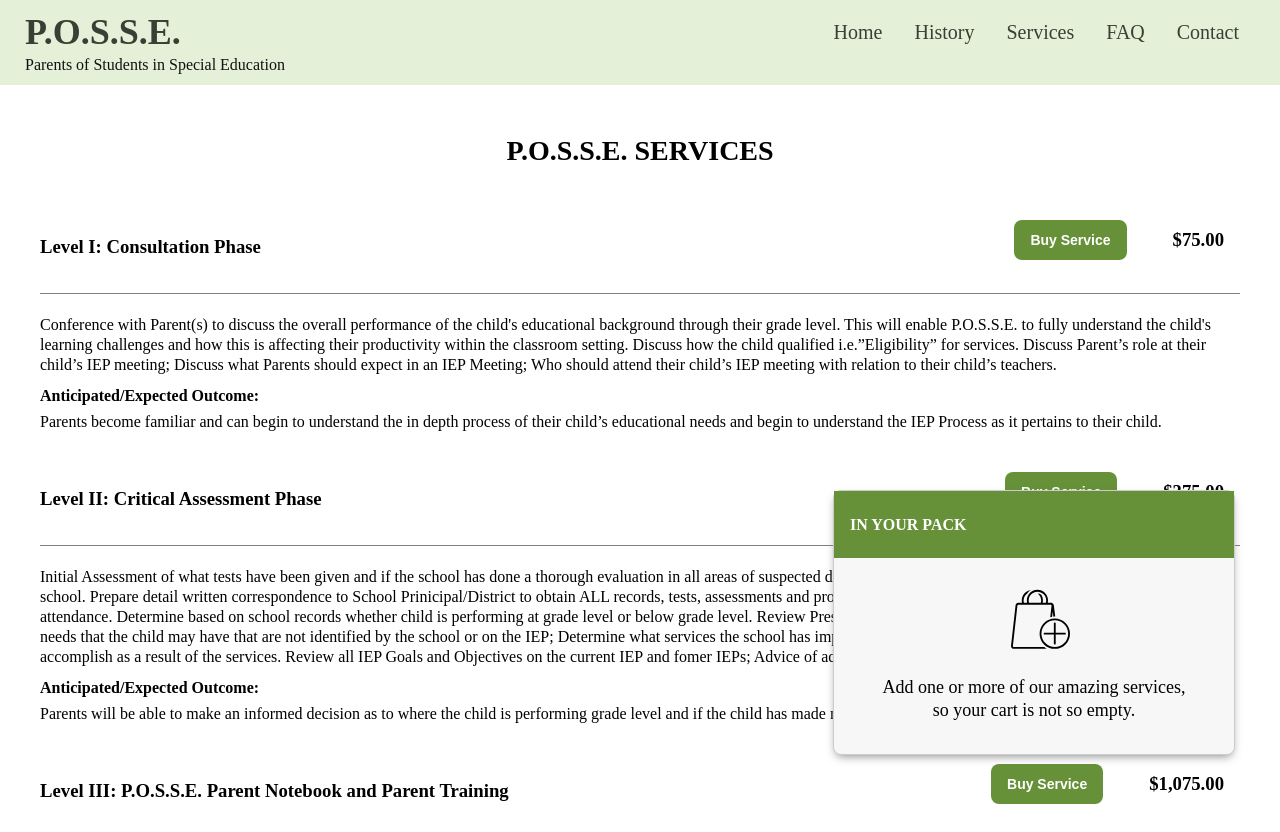
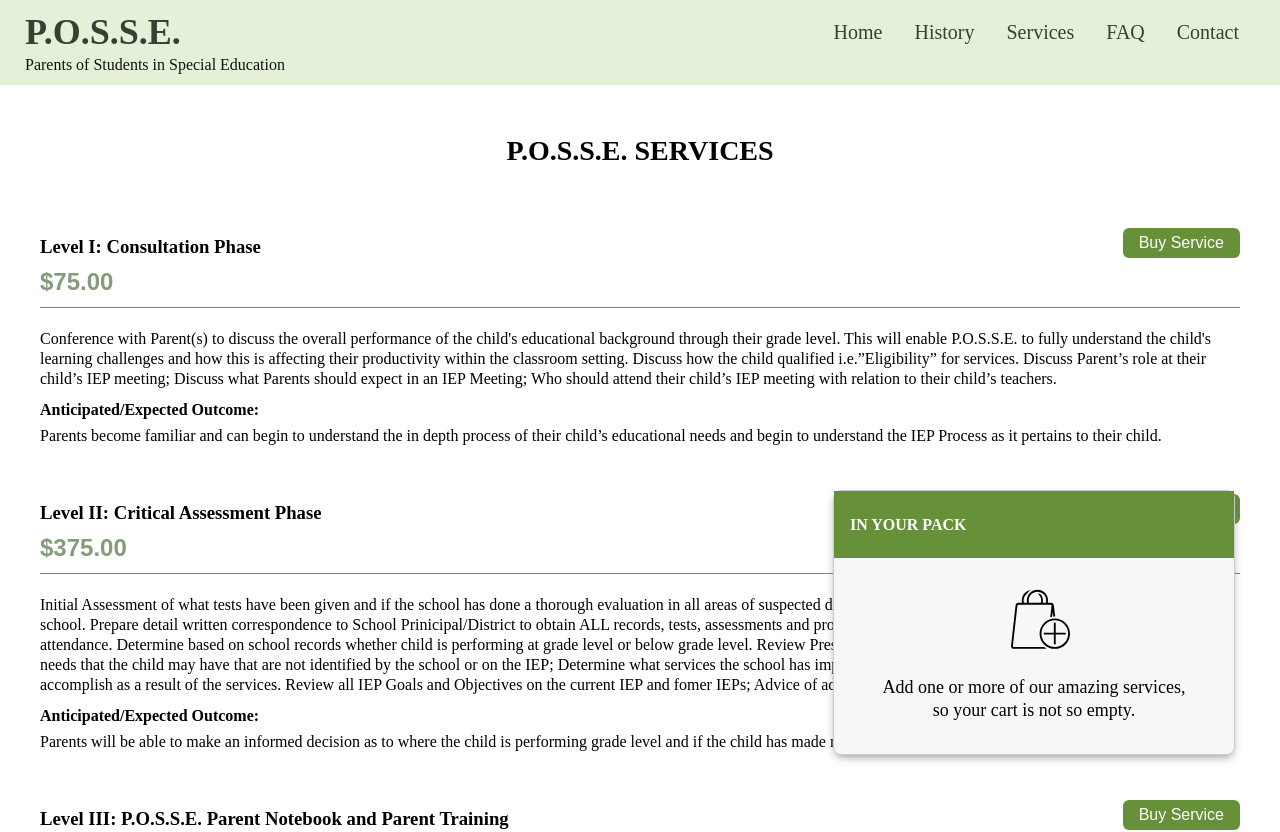
Before and after one commit to devNroses/p.o.s.s.e, a Nuxt app: page /services in a window 1280 px wide. Shown: the top 832 px of the page. Built offline with nearby package versions, Linux system fonts and the light colour scheme.

Commit message:
updated layout of services

```diff
--- a/pages/services.vue
+++ b/pages/services.vue
@@ -8,12 +8,12 @@
       </div>
       <div class="levelUp-wrapper" v-for="(service, i) of services" :key="i">
         <div class="levelUp-price">
-          <h3 class="levelUp-name">{{ service.name }}</h3>
+          <div>
+            <h3 class="levelUp-name">{{ service.name }}</h3>
+            <p class="price">{{ service.price }}</p>
+          </div>
 
-          <div class="levelUp-purchase">
-            <button>Buy Service</button>
-            <h3>{{ service.price }}</h3>
-          </div>
+          <button class="purchaseButton">Buy Service</button>
         </div>
 
         <p>
@@ -307,4 +307,28 @@ export default Vue.extend({
     max-width: 580px;
   }
 }
+
+.price {
+  color: #849c7a;
+  font-size: 24px;
+  font-weight: bold;
+  font-family: Arial, Helvetica, sans-serif;
+  margin: -10px 0 10px;
+}
+
+.purchaseButton {
+  background-color: #669139;
+  border-radius: 6px;
+  color: white;
+  cursor: pointer;
+  font-size: 16px;
+  height: 30px;
+  margin-top: 12px;
+  padding: 5px 16px;
+  border: 1px transparent;
+
+  &:hover {
+    background-color: #849c7a;
+  }
+}
 </style>
```
